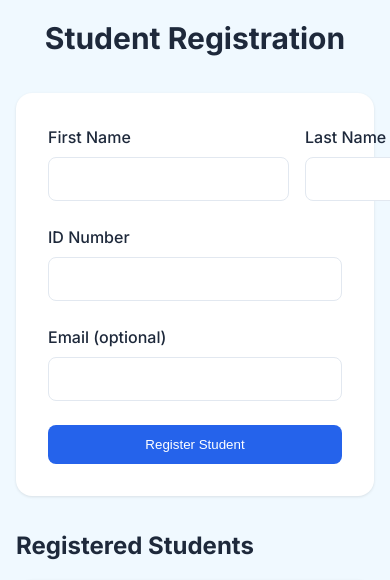
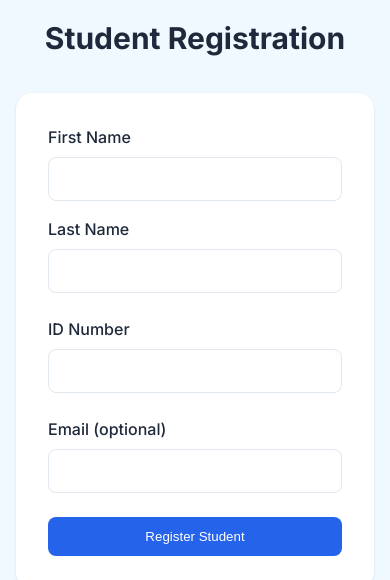
Before and after one commit to sivakaneshh/Attendance-Monitor, a Django app: page /register/ in a window 390 px wide; the page is wider, and only the part inside the window is pictured. Shown: the top 580 px of that part. Run offline with Django 5.2, Linux system fonts and the light colour scheme; the visitor is signed in with stand-in values (Sample User, id 1); data comes from the database, SQL or seed files in the repository; data that the repository does not hold is empty.

Commit message:
Fix: responsive of the website

```diff
--- a/attendance/tracker/templates/registration.html
+++ b/attendance/tracker/templates/registration.html
@@ -72,6 +72,19 @@
             margin-bottom: 1rem;
             color: var(--text-primary);
         }
+
+        .register-flex{
+            width:100%;
+            display:flex;
+            gap:1rem;
+        }
+        @media (max-width: 600px) {
+            .register-flex{
+                display: flex;
+                flex-direction: column;
+                gap:1rem;
+            }
+        }
     </style>
 </head>
 <body>
@@ -93,7 +106,7 @@
 
             <form class="registration-form" method="post">
                 {% csrf_token %}
-                <div style="width: 100%; display: flex; gap: 1rem;">
+                <div class="register-flex">
                    <div class="form-group">
                     <label for="first_name">First Name</label>
                     <input type="text" id="first_name" name="first_name" required>
```
